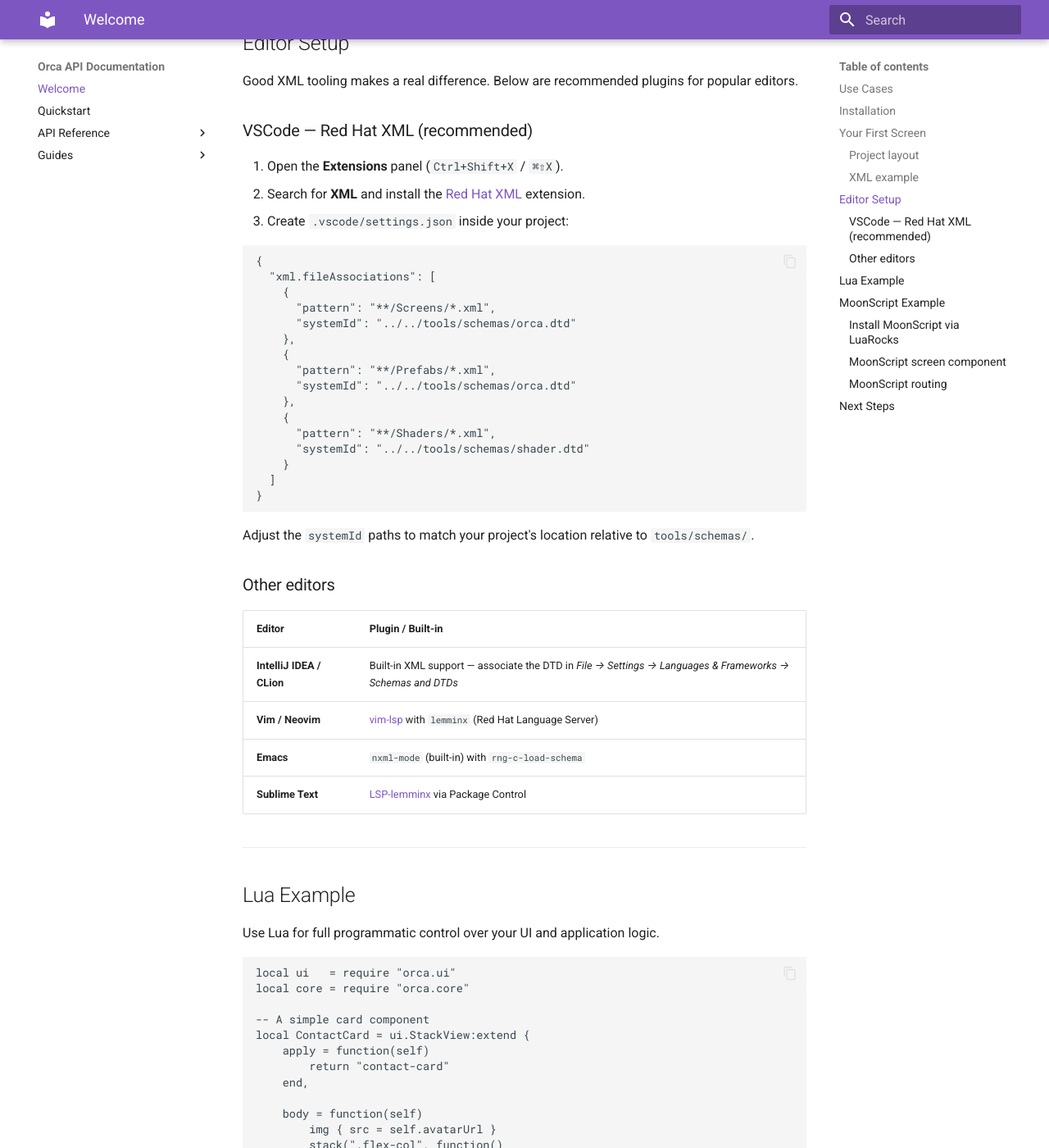
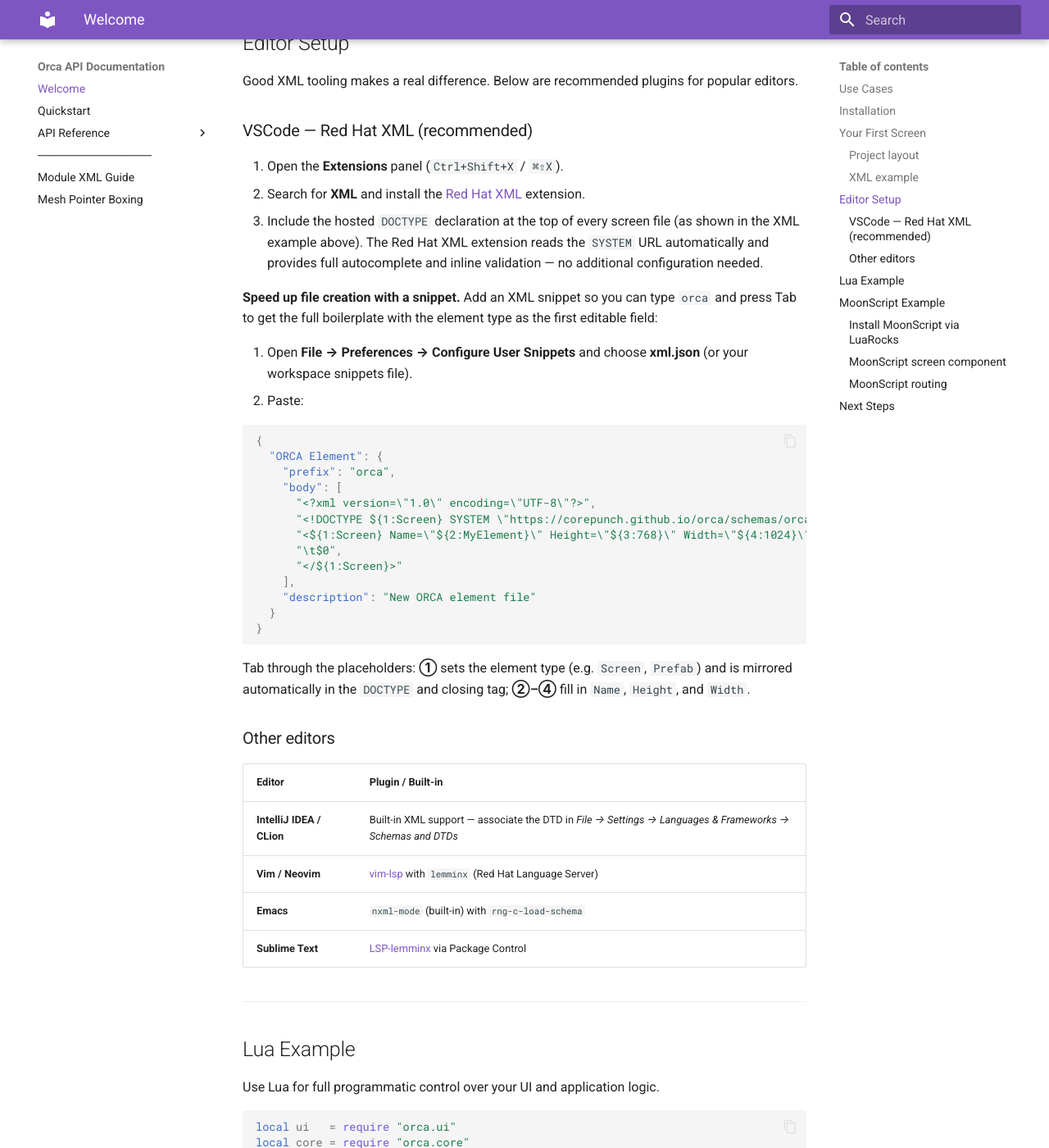
Before and after one commit to corepunch/orca, an MkDocs documentation site: the page built from docs/index.md, in a window 1280 px wide and 1400 px high, scrolled down 1910 px. Shown: the whole window at 82% size. Built offline with MkDocs 1.6.1 and Material for MkDocs 9.7.7, drawn with Linux system fonts in a browser that asks for light colours; some of the changed text lies outside the part shown.

Commit message:
Enable syntax highlighting for code blocks in docs (#102)
* Initial plan

* Add syntax highlighting extensions to mkdocs.yml

Co-authored-by: corepunch <83646194+corepunch@users.noreply.github.com>

* Remove generated docs/quickstart.md from git tracking

Co-authored-by: corepunch <83646194+corepunch@users.noreply.github.com>

* Move guides to top-level nav with separator, remove Guides section

Co-authored-by: corepunch <83646194+corepunch@users.noreply.github.com>

* Replace .vscode/settings.json DTD suggestion with DOCTYPE + snippet approach

Co-authored-by: corepunch <83646194+corepunch@users.noreply.github.com>

* Make snippet element type a mirrored placeholder so any ORCA element type can be used

Co-authored-by: corepunch <83646194+corepunch@users.noreply.github.com>

---------

Co-authored-by: copilot-swe-agent[bot] <198982749+Copilot@users.noreply.github.com>
Co-authored-by: corepunch <83646194+corepunch@users.noreply.github.com>

````diff
--- a/docs/index.md
+++ b/docs/index.md
@@ -80,28 +80,30 @@ Good XML tooling makes a real difference. Below are recommended plugins for popu
 
 1. Open the **Extensions** panel (`Ctrl+Shift+X` / `⌘⇧X`).
 2. Search for **XML** and install the [Red Hat XML](https://marketplace.visualstudio.com/items?itemName=redhat.vscode-xml) extension.
-3. Create `.vscode/settings.json` inside your project:
+3. Include the hosted `DOCTYPE` declaration at the top of every screen file (as shown in the XML example above). The Red Hat XML extension reads the `SYSTEM` URL automatically and provides full autocomplete and inline validation — no additional configuration needed.
+
+**Speed up file creation with a snippet.** Add an XML snippet so you can type `orca` and press Tab to get the full boilerplate with the element type as the first editable field:
+
+1. Open **File → Preferences → Configure User Snippets** and choose **xml.json** (or your workspace snippets file).
+2. Paste:
 
 ```json
 {
-  "xml.fileAssociations": [
-    {
-      "pattern": "**/Screens/*.xml",
-      "systemId": "../../tools/schemas/orca.dtd"
-    },
-    {
-      "pattern": "**/Prefabs/*.xml",
-      "systemId": "../../tools/schemas/orca.dtd"
-    },
-    {
-      "pattern": "**/Shaders/*.xml",
-      "systemId": "../../tools/schemas/shader.dtd"
-    }
-  ]
+  "ORCA Element": {
+    "prefix": "orca",
+    "body": [
+      "<?xml version=\"1.0\" encoding=\"UTF-8\"?>",
+      "<!DOCTYPE ${1:Screen} SYSTEM \"https://corepunch.github.io/orca/schemas/orca.dtd\">",
+      "<${1:Screen} Name=\"${2:MyElement}\" Height=\"${3:768}\" Width=\"${4:1024}\">",
+      "\t$0",
+      "</${1:Screen}>"
+    ],
+    "description": "New ORCA element file"
+  }
 }
 ```
 
-Adjust the `systemId` paths to match your project's location relative to `tools/schemas/`.
+Tab through the placeholders: **①** sets the element type (e.g. `Screen`, `Prefab`) and is mirrored automatically in the `DOCTYPE` and closing tag; **②–④** fill in `Name`, `Height`, and `Width`.
 
 ### Other editors
 
--- a/mkdocs.yml
+++ b/mkdocs.yml
@@ -12,9 +12,9 @@ nav:
     - UIKit: api/UIKit/README.md
     - SceneKit: api/SceneKit/README.md
     - SpriteKit: api/SpriteKit/README.md
-  - Guides:
-    - Module XML Guide: MODULE_XML_GUIDE.md
-    - Mesh Pointer Boxing: MESH_POINTER_BOXING.md
+  - '──────────────': '#'
+  - Module XML Guide: MODULE_XML_GUIDE.md
+  - Mesh Pointer Boxing: MESH_POINTER_BOXING.md
 
 theme:
   name: material
@@ -42,3 +42,7 @@ markdown_extensions:
   - tables
   - toc:
       permalink: true
+  - pymdownx.highlight:
+      anchor_linenums: true
+  - pymdownx.inlinehilite
+  - pymdownx.superfences
````
Also changed, not shown: 1 other file.
